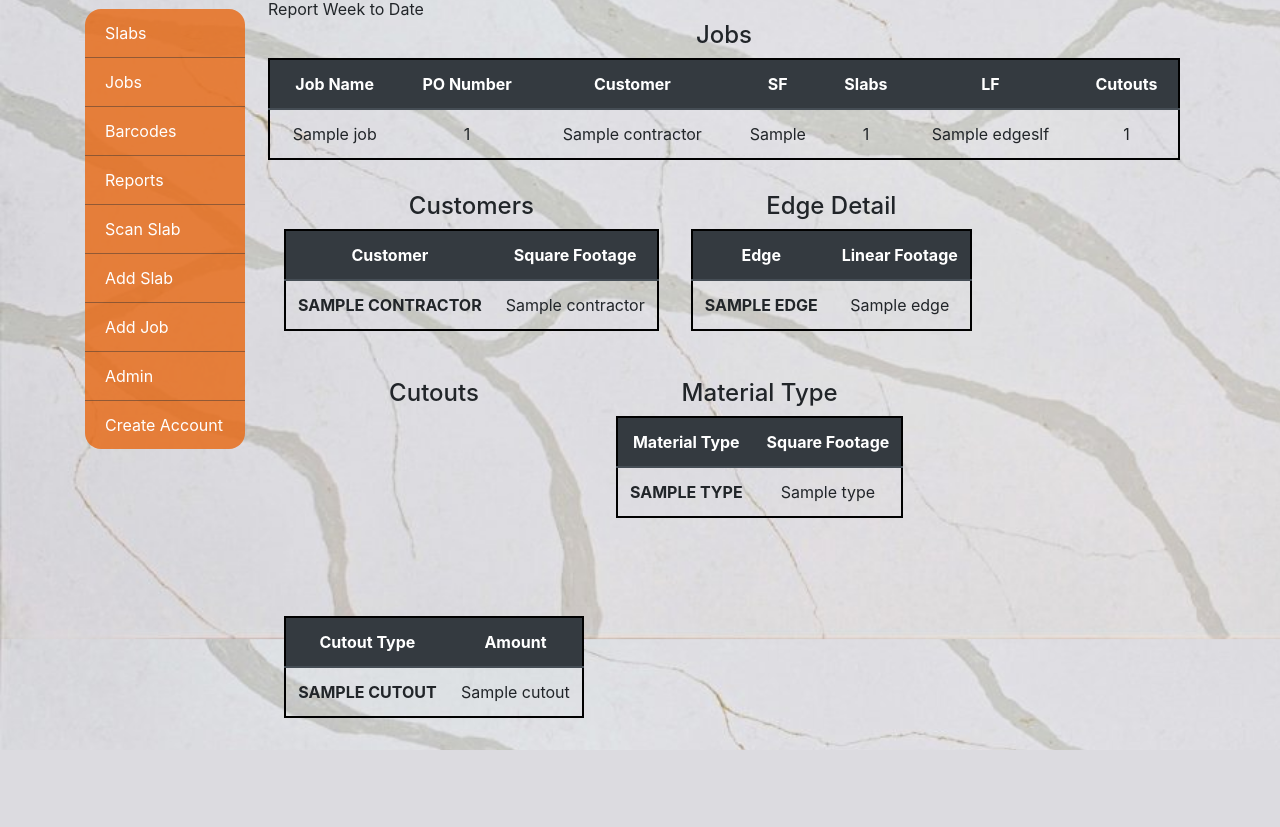
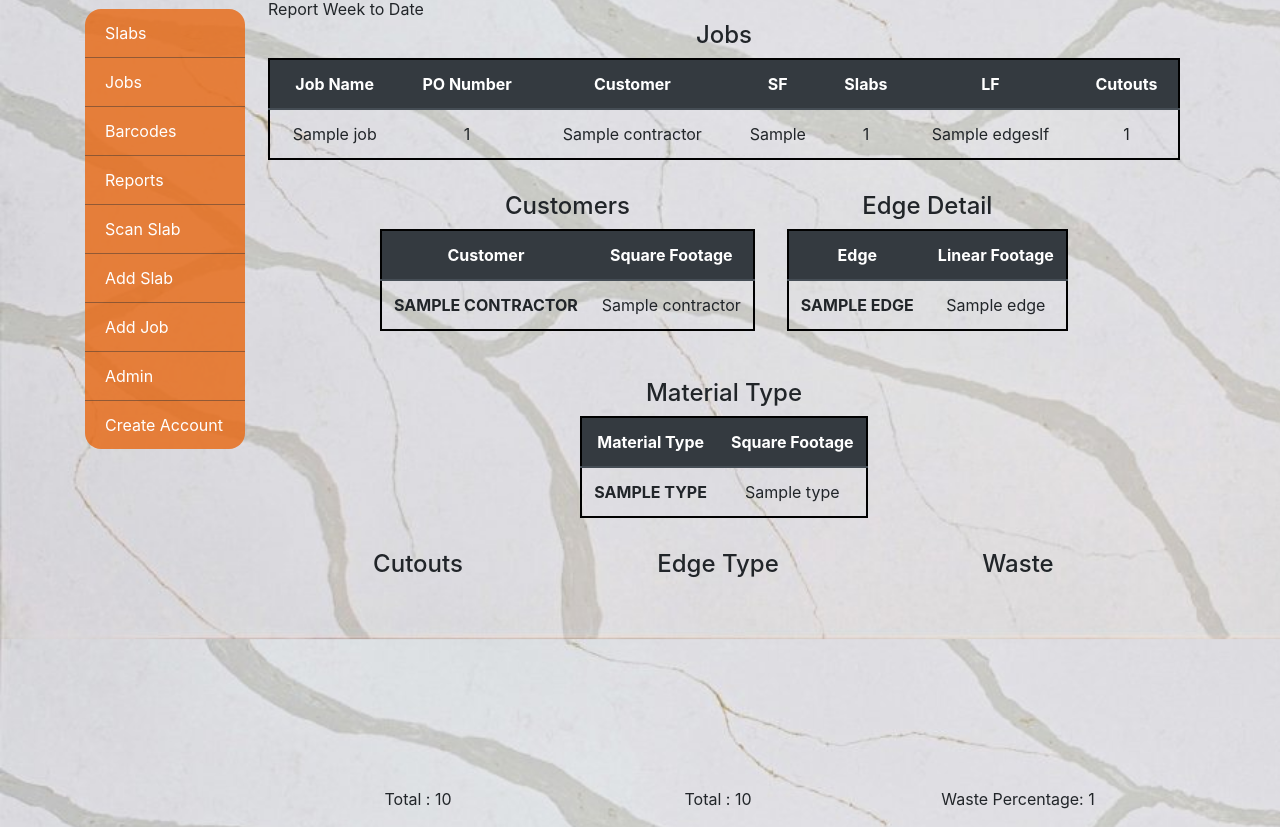
Before and after one commit to marcoh1012/BBCG-Inventory-Management, a Flask app: template templates/users/reports.html in a window 1280 px wide. Shown: the part 161-988 px from the top of the page. Before the commit the page ends 911 px from the top, so only its background shows below. Run offline with Flask 2, Linux system fonts and the light colour scheme; the template is opened without the code that fills it: most values are stand-ins (such as "Sample title", 1, 10 or a date in 2020); data that the repository does not hold is empty; some libraries are stand-ins or nearby versions.

Commit message:
graphs anf info for reports and jobs

```diff
--- a/app.py
+++ b/app.py
@@ -357,6 +357,7 @@
 
     if current_user.is_authenticated:
         job=Job.query.get_or_404(id)
+        slabs= db.session.query(Slab.label, Vendor.name, Color.name, SlabJob.job_sf).filter(SlabJob.job_id == job.id).filter(Vendor.id == Slab.vendor_id).filter(Color.id == Slab.color_id).join(Vendor).join(Color).all()
         cutouts= db.session.query(Cutout.name, JobCutout.cutout_count,JobCutout.cutout_id).filter(JobCutout.job_id==job.id).join(Cutout).all()
         edges = db.session.query(JobEdge.lf, Edge.name, JobEdge.edge_id).filter(JobEdge.job_id==job.id).join(Edge).all()
         slabform=BarcodeAndSFForm()
@@ -366,7 +367,7 @@
         edgeform=AddEdgeForm()
         edgeform.edge.choices = [(str(i.id),i.name) for i in Edge.query.all()]
         forms=[slabform,cutoutform,edgeform,slabsfform]
-        return render_template('/jobs/job.html', job=job, cutouts=cutouts, edges=edges, forms=forms, user=current_user)
+        return render_template('/jobs/job.html', slabs=slabs, job=job, cutouts=cutouts, edges=edges, forms=forms, user=current_user)
 
     flash('Please Sign In First', 'danger')
     return redirect('/')
--- a/models.py
+++ b/models.py
@@ -152,6 +152,8 @@
     def cut_slab(self,percent):
         """ calculate the amount of slab left """
         self.amount_left= self.amount_left-percent
+        if self.amount_left < 0:
+            self.amount_left = 0
         if self.amount_left == 0:
             self.completed=True
         return self.amount_left
--- a/static/graphs.js
+++ b/static/graphs.js
@@ -7,7 +7,7 @@
     pieData = []
 
     for (let key in data) {
-        if (key !== 'total') {
+        if (key !== 'total' && key !== 'percent') {
             colorIDX = Math.floor(Math.random() * colors.length)
             pieData.push({
                 value: data[key],
--- a/templates/jobs/job.html
+++ b/templates/jobs/job.html
@@ -14,9 +14,9 @@
         <div>
             <h5 style="width: 100%;">Slabs - {{job.square_feet}}sf</h5>
             <p class="add-icon"><button type="button" data-toggle="modal" data-target="#addslab"><i class="fas fa-plus"></i></button></p>
-            {% for slab in job.slabs %}
+            {% for slab in slabs %}
             <li>
-                <a href="/slab/{{slab.label}}">{{slab.vendor.name}} {{slab.color.name}} - {{slab.job_sf}}</a>
+                <a href="/slab/{{slab.label}}">{{slab[1]}} {{slab[2]}} - {{slab.job_sf}}sf</a>
                 <a onclick="addSlabSF({{slab.label}},{{job.id}})"><i class="fas fa-pencil-alt"></i></a>
                 <a onclick="deleteSlab({{job.id}},{{slab.label}})"><i class="fas fa-minus-circle"></i></a>
             </li>
--- a/templates/users/reports.html
+++ b/templates/users/reports.html
@@ -55,7 +55,7 @@
         </div>
 
 
-        <div class="d-flex report-tables" style="flex-wrap: wrap;">
+        <div class="d-flex report-tables" style="flex-wrap: wrap; justify-content: center;">
             <div style="text-align: center;">
                 <h4>Customers</h4>
                 <table class="table">
@@ -96,41 +96,6 @@
                 </table>
             </div>
 
-            <div style="text-align: center;">
-                <h4>Cutouts</h4>
-                <canvas id="cutoutPie" width="300rem" height="200rem"></canvas>
-                <script>
-                    let graphData = JSON.parse('{{ data["total_cutouts"] | tojson}}')
-                    let data = getPieData(graphData)
-                    let options = {
-                        tooltipEvents: [],
-                        showTooltips: true,
-                        onAnimationComplete: function() {
-                            this.showTooltip(this.segments, true);
-                        },
-                        tooltipTemplate: "<%= label %> - <%= value %>"
-                    }
-                    console.log(data)
-                    new Chart(document.getElementById("cutoutPie").getContext("2d")).Pie(data, options)
-                </script>
-
-                <table class="table">
-                    <thead class="thead-dark">
-                        <tr>
-                            <th scope="col">Cutout Type</th>
-                            <th scope="col">Amount</th>
-                        </tr>
-                    </thead>
-                    <tbody>
-                        {% for cutout in data['total_cutouts'] %}
-                        <tr>
-                            <th scope="row">{{cutout.upper()}}</th>
-                            <td>{{data['total_cutouts'][cutout]}}</td>
-                        </tr>
-                        {% endfor %}
-                    </tbody>
-                </table>
-            </div>
 
             <div style="text-align: center;">
                 <h4>Material Type</h4>
@@ -151,6 +116,82 @@
                     </tbody>
                 </table>
             </div>
+        </div>
+        <div class="d-flex">
+            <div style="text-align: center;">
+                <h4>Cutouts</h4>
+                <canvas id="cutoutPie" width="300rem" height="200rem"></canvas>
+                <script>
+                    let graphData = JSON.parse('{{ data["total_cutouts"] | tojson}}')
+                    let data = getPieData(graphData)
+                    let options = {
+                        tooltipEvents: [],
+                        showTooltips: true,
+                        onAnimationComplete: function() {
+                            this.showTooltip(this.segments, true);
+                        },
+                        tooltipTemplate: "<%= label %> - <%= value %>"
+                    }
+                    new Chart(document.getElementById("cutoutPie").getContext("2d")).Pie(data, options)
+                </script>
+
+                <!-- <table class="table">
+                    <thead class="thead-dark">
+                        <tr>
+                            <th scope="col">Cutout Type</th>
+                            <th scope="col">Amount</th>
+                        </tr>
+                    </thead>
+                    <tbody>
+                        {% for cutout in data['total_cutouts'] %}
+                        <tr>
+                            <th scope="row">{{cutout.upper()}}</th>
+                            <td>{{data['total_cutouts'][cutout]}}</td>
+                        </tr>
+                        {% endfor %}
+                    </tbody>
+                </table> -->
+                <p>Total : {{data['total_cutouts'].total}}</p>
+            </div>
+
+            <div style="text-align: center;">
+                <h4>Edge Type</h4>
+                <canvas id="edgePie" width="300rem" height="200rem"></canvas>
+                <script>
+                    let edgeTypeData = JSON.parse('{{ data["lf_types"] | tojson}}')
+                    data = getPieData(edgeTypeData)
+                    options = {
+                        tooltipEvents: [],
+                        showTooltips: true,
+                        onAnimationComplete: function() {
+                            this.showTooltip(this.segments, true);
+                        },
+                        tooltipTemplate: "<%= label %> - <%= value %>"
+                    }
+                    new Chart(document.getElementById("edgePie").getContext("2d")).Pie(data, options)
+                </script>
+                <p>Total : {{data['lf_types'].total}}</p>
+            </div>
+
+            <div style="text-align: center;">
+                <h4>Waste</h4>
+                <canvas id="wastePie" width="300rem" height="200rem"></canvas>
+                <script>
+                    let wastedata = JSON.parse('{{ data["waste"] | tojson}}')
+                    data = getPieData(wastedata)
+                    options = {
+                        tooltipEvents: [],
+                        showTooltips: true,
+                        onAnimationComplete: function() {
+                            this.showTooltip(this.segments, true);
+                        },
+                        tooltipTemplate: "<%= label %> - <%= value %>"
+                    }
+                    new Chart(document.getElementById("wastePie").getContext("2d")).Pie(data, options)
+                </script>
+                <p>Waste Percentage: {{data['waste'].percent}} </p>
+            </div>
+
 
         </div>
     </div>
```
Also changed, not shown: reports.py (+37 -0 lines).
